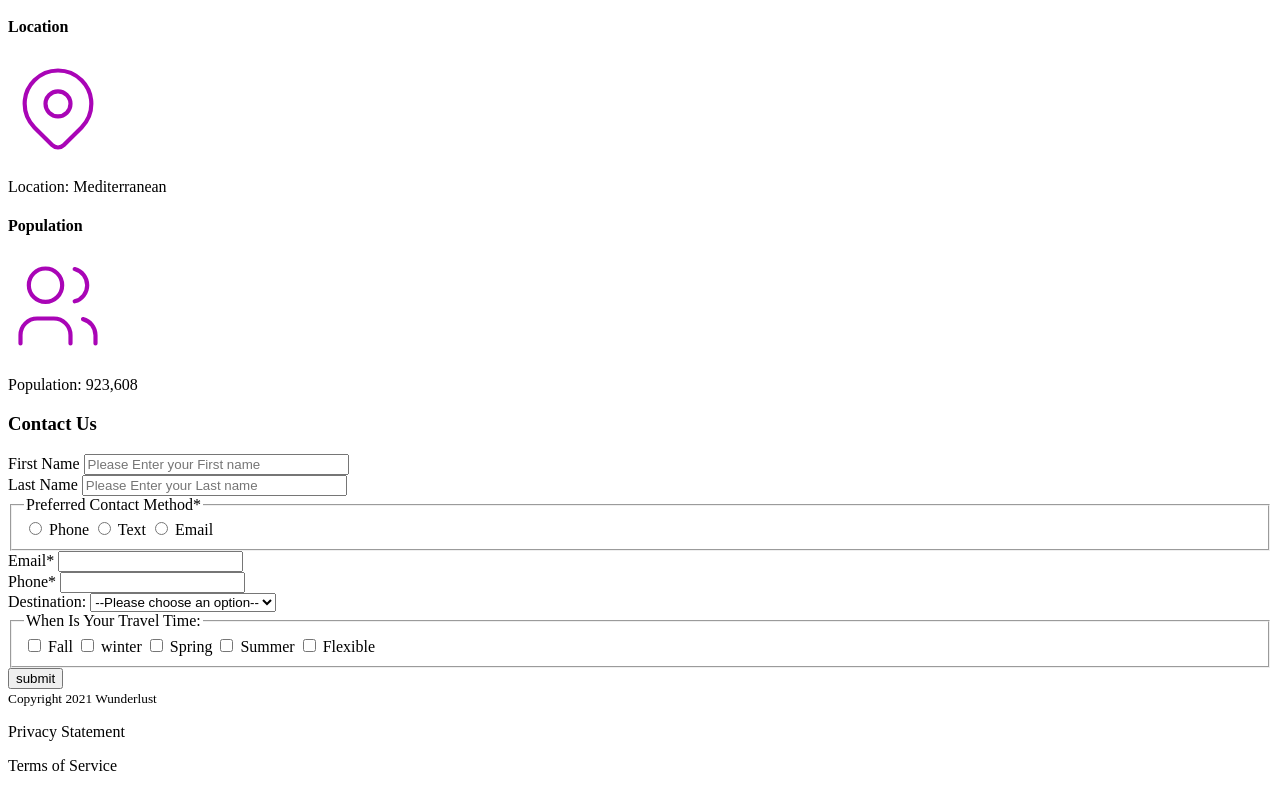
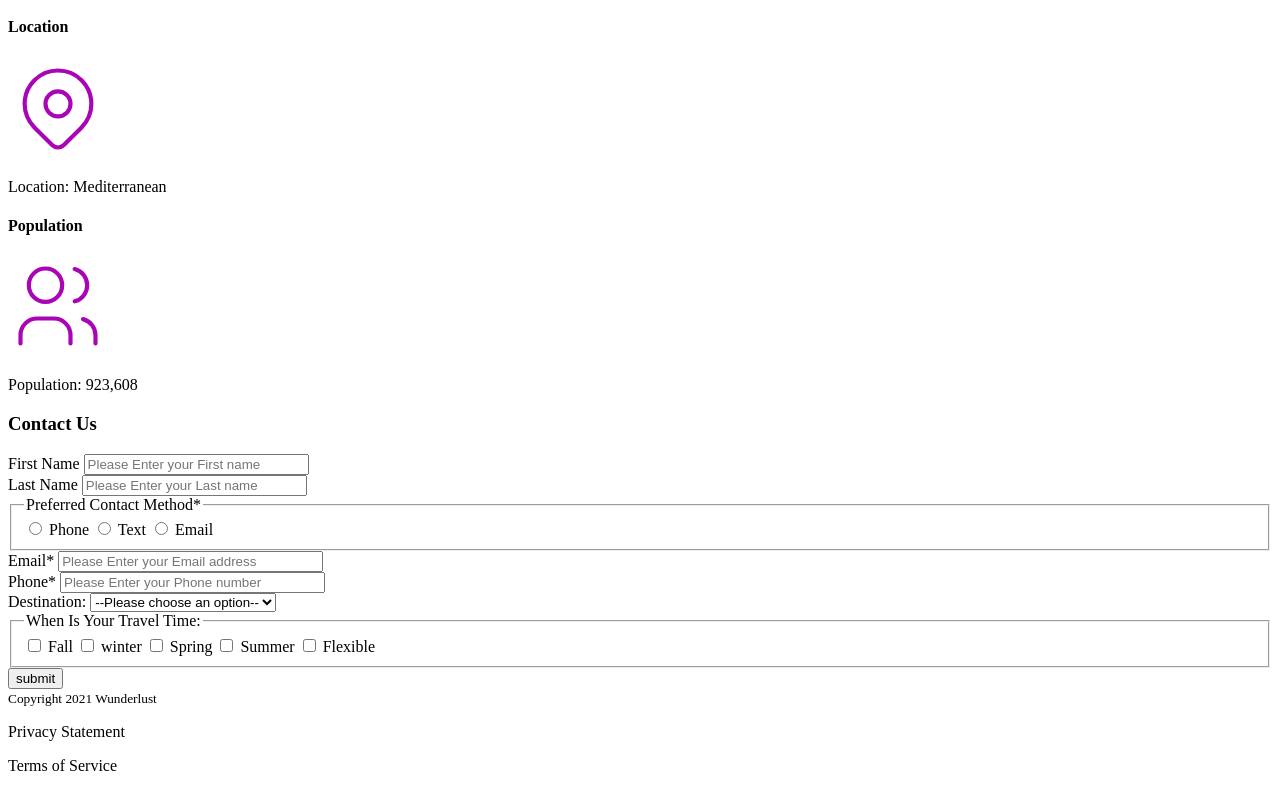
Before and after one commit to Mozhi2/wunderlust, a plain HTML site: page index.html in a window 1280 px wide. Shown: the part 2950-3741 px from the top of the page. Drawn offline with Linux system fonts and the light colour scheme.

Commit message:
wunderlust

```diff
--- a/index.html
+++ b/index.html
@@ -281,11 +281,11 @@
             <form method="get" action="#" autocomplete="on">
 
                 <label for="firstName">First Name</label>
-                <input type="text" id="firstName" name="fName" size="30" placeholder="Please Enter your First name"
+                <input type="text" id="firstName" name="fName" size="25" placeholder="Please Enter your First name"
                     required><br>
 
                 <label for="lastName">Last Name</label>
-                <input type="text" id="lastName" name="lName" size="30" placeholder="Please Enter your Last name"
+                <input type="text" id="lastName" name="lName" size="25" placeholder="Please Enter your Last name"
                     required><br>
 
 
@@ -300,10 +300,10 @@
                 </fieldset>
 
                 <label for="email">Email<span>*</span></label>
-                <input type="email" id="email" name="email" required><br>
+                <input type="email" id="email" name="email" size="30" placeholder="Please Enter your Email address" required><br>
 
                 <label for="number">Phone<span>*</span></label>
-                <input type="tel" id="number" name="number" required><br>
+                <input type="tel" id="number" name="number" size="30" placeholder="Please Enter your Phone number" required><br>
 
 
 
```
